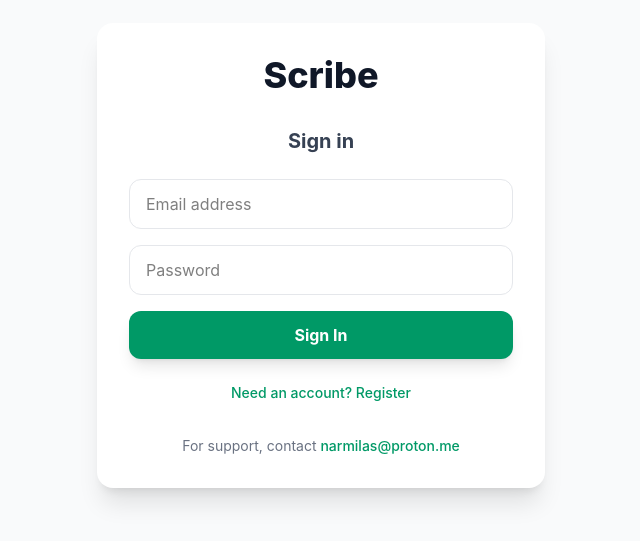
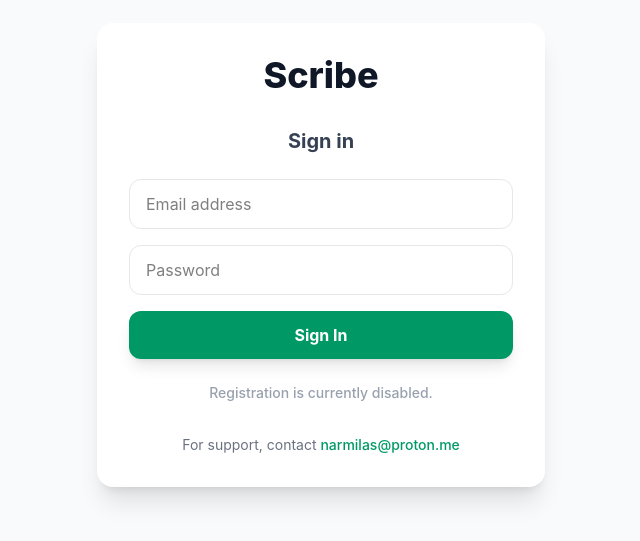
Before and after one commit to imran-salim/scribe, a React (Vite) app in the folder client/: page / in a window 1280 px wide. Shown: the part 145-686 px from the top of the page, without its empty margins (319-959 px from the left). Built offline with nearby package versions, Linux system fonts and the light colour scheme.

Commit message:
Disable account registration

```diff
--- a/client/src/App.tsx
+++ b/client/src/App.tsx
@@ -250,6 +250,7 @@ export default function App() {
             </button>
           </form>
 
+          {/*
           <button
             onClick={() => {
               setIsRegistering(!isRegistering);
@@ -259,6 +260,11 @@ export default function App() {
           >
             {isRegistering ? "Already have an account? Sign in" : "Need an account? Register"}
           </button>
+          */}
+
+          <div className="mt-6 text-sm text-gray-400 font-medium">
+            Registration is currently disabled.
+          </div>
 
           <p className="mt-8 text-sm text-gray-500">
             For support, contact{" "}
```
Also changed, not shown: 1 other file (tests, documents, lock files or other folders).
